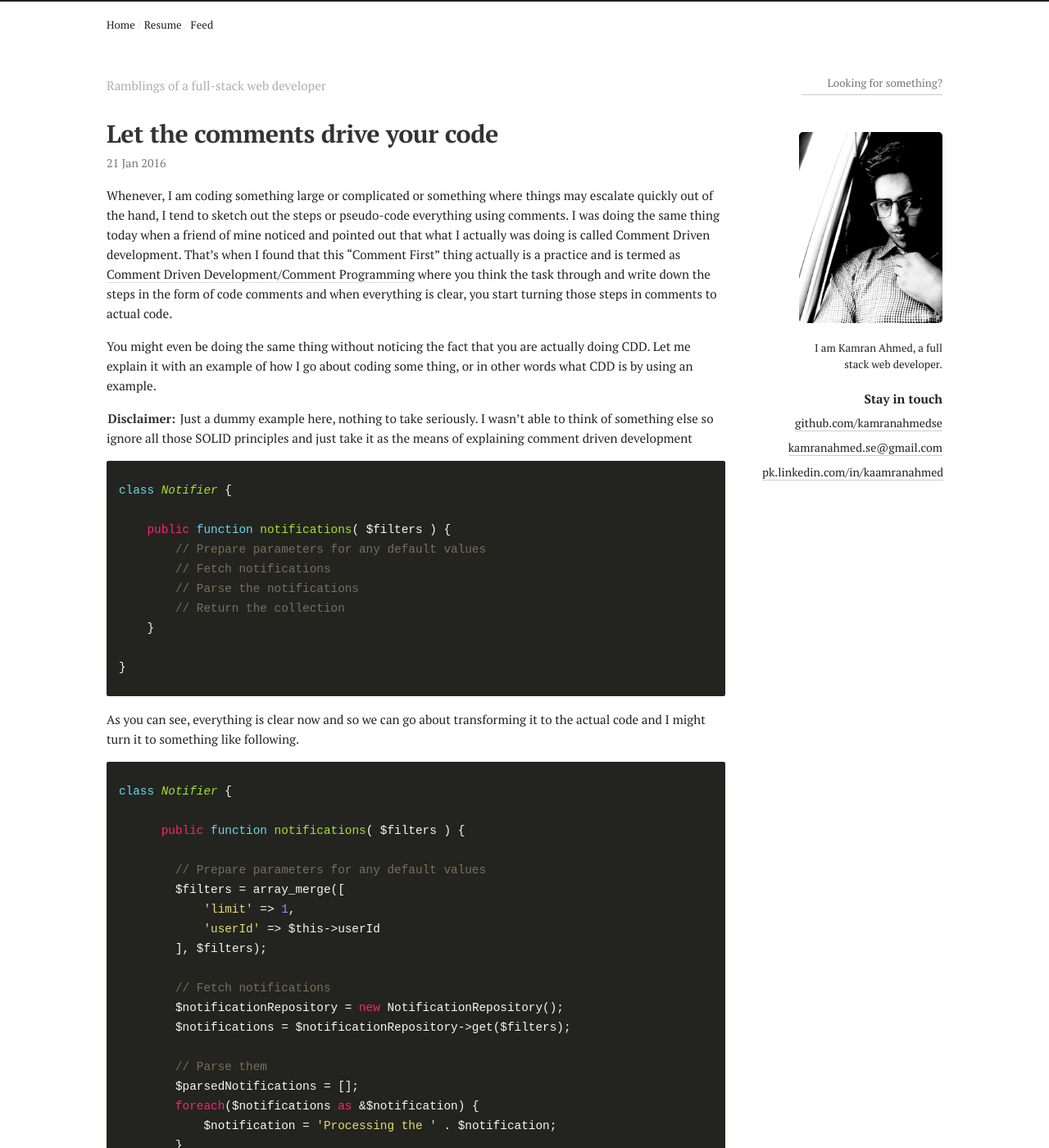
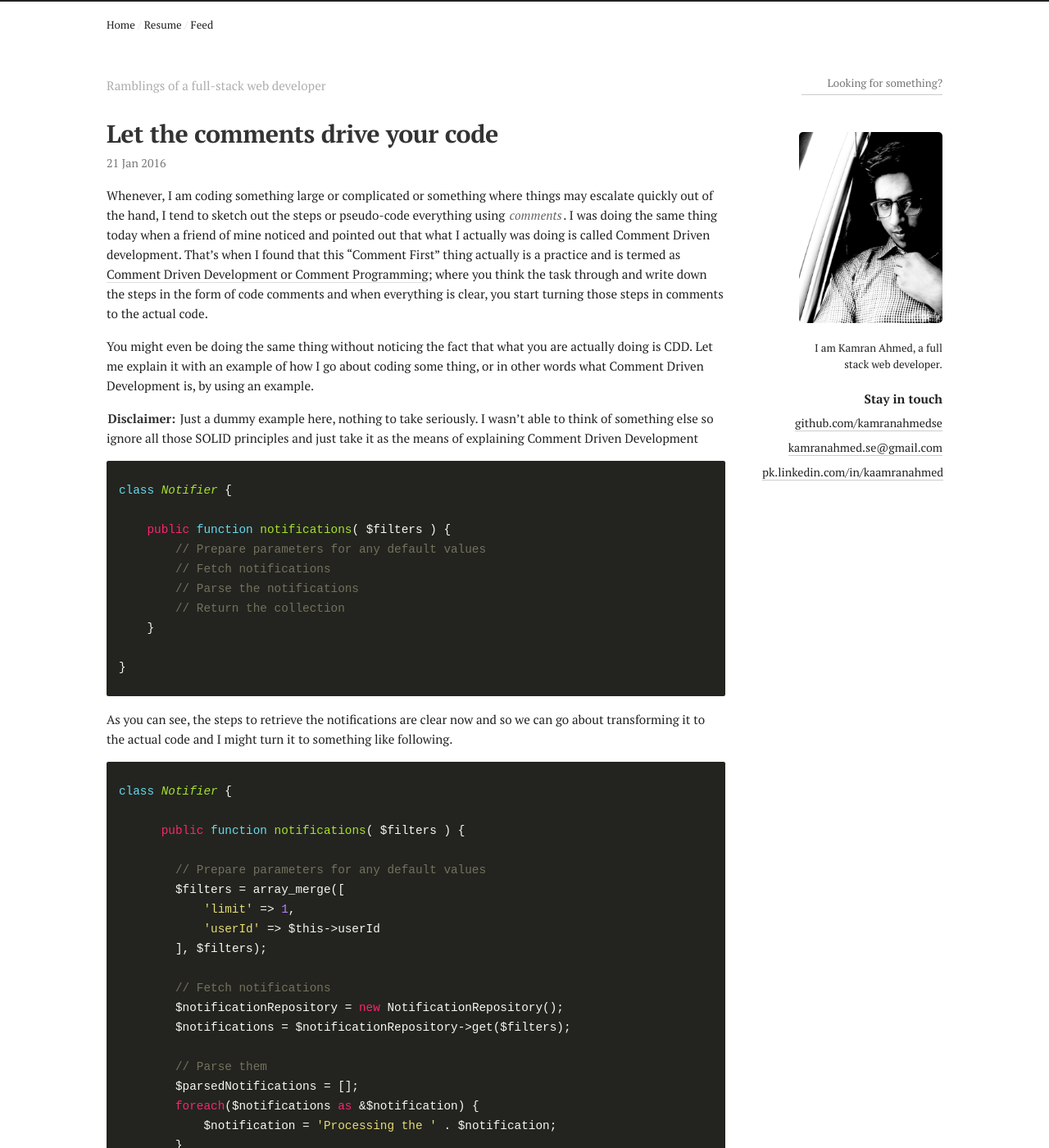
Before and after one commit to kamranahmedse/kamranahmedse.github.io, a Jekyll site: the page built from blog/_posts/2016-01-21-let-the-comments-drive-your-code.md, in a window 1280 px wide and 1400 px high. Shown: the whole window at 82% size. Built offline with Jekyll 4.4.1, drawn with Linux system fonts in a browser that asks for light colours; comment, search, counter and statistics services are not loaded; some of the changed text lies outside the part shown.

Commit message:
Fix typos in article

```diff
--- a/blog/_posts/2016-01-21-let-the-comments-drive-your-code.md
+++ b/blog/_posts/2016-01-21-let-the-comments-drive-your-code.md
@@ -4,11 +4,11 @@ title: Let the comments drive your code
 comments: true
 ---
 
-Whenever, I am coding something large or complicated or something where things may escalate quickly out of the hand, I tend to sketch out the steps or pseudo-code everything using comments. I was doing the same thing today when a friend of mine noticed and pointed out that what I actually was doing is called Comment Driven development. That's when I found that this "Comment First" thing actually is a practice and is termed as [Comment Driven Development/Comment Programming](https://en.wikipedia.org/wiki/Comment_programming) where you think the task through and write down the steps in the form of code comments and when everything is clear, you start turning those steps in comments to actual code.
+Whenever, I am coding something large or complicated or something where things may escalate quickly out of the hand, I tend to sketch out the steps or pseudo-code everything using *comments*. I was doing the same thing today when a friend of mine noticed and pointed out that what I actually was doing is called Comment Driven development. That's when I found that this "Comment First" thing actually is a practice and is termed as [Comment Driven Development or Comment Programming](https://en.wikipedia.org/wiki/Comment_programming); where you think the task through and write down the steps in the form of code comments and when everything is clear, you start turning those steps in comments to the actual code.
 
-You might even be doing the same thing without noticing the fact that you are actually doing CDD. Let me explain it with an example of how I go about coding some thing, or in other words what CDD is by using an example.
+You might even be doing the same thing without noticing the fact that what you are actually doing is CDD. Let me explain it with an example of how I go about coding some thing, or in other words what Comment Driven Development is, by using an example.
 
-**Disclaimer:** Just a dummy example here, nothing to take seriously. I wasn't able to think of something else so ignore all those SOLID principles and just take it as the means of explaining comment driven development
+**Disclaimer:** Just a dummy example here, nothing to take seriously. I wasn't able to think of something else so ignore all those SOLID principles and just take it as the means of explaining Comment Driven Development
 
 <pre><code class="php">
 class Notifier {
@@ -23,7 +23,7 @@ class Notifier {
 }
 </code></pre>
 
-As you can see, everything is clear now and so we can go about transforming it to the actual code and I might turn it to something like following.
+As you can see, the steps to retrieve the notifications are clear now and so we can go about transforming it to the actual code and I might turn it to something like following.
 
 <pre><code class="php">
 class Notifier {
```
Also changed, not shown: other parts of blog/_posts/2016-01-21-let-the-comments-drive-your-code.md (+2 -3 lines).
